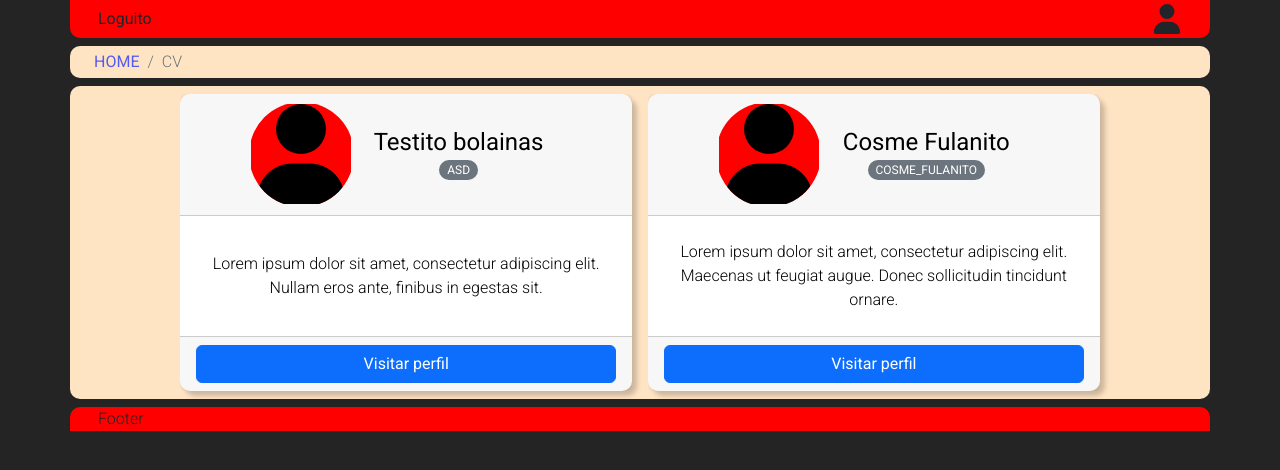
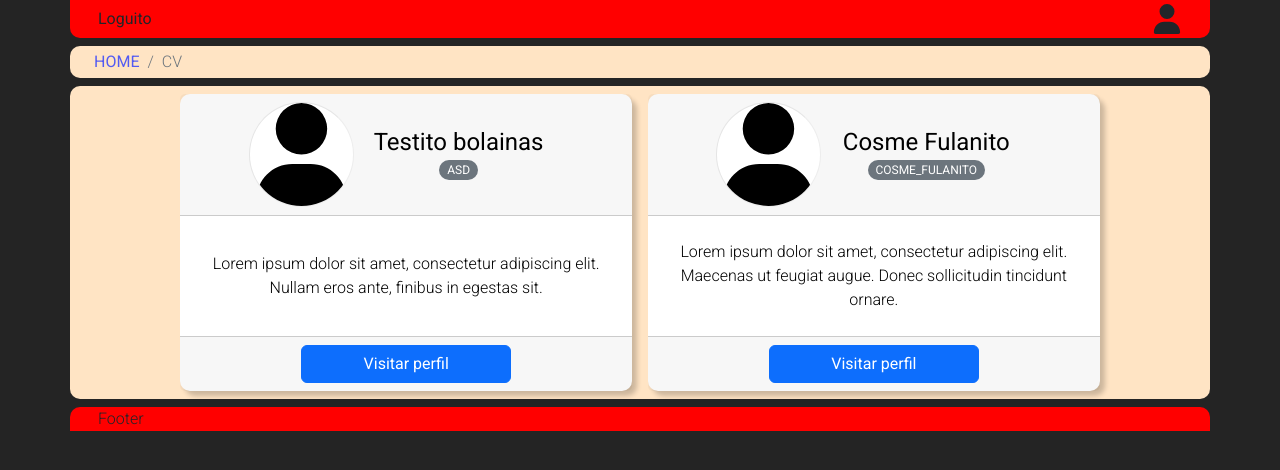
Before and after one commit to rei-rala/curriculums, a Next.js app: page /cv in a window 1280 px wide. Shown: the top 470 px of the page. Built offline with nearby package versions, Linux system fonts and the light colour scheme.

Commit message:
Fixed avatar photo (navbar, profilecard)

```diff
--- a/components/ProfileAvatar/ProfileAvatar.tsx
+++ b/components/ProfileAvatar/ProfileAvatar.tsx
@@ -7,23 +7,24 @@ import Image from "next/image";
 import styles from "./ProfileAvatar.module.css";
 
 const BaseAvatar = (props: any) => {
-  const { profile, width, height, altText, iconClass } = props;
+  const { profile, width, height, altText, iconClass, fill } = props;
 
   return (
     <div className={styles.avatarContainer}>
       {profile?.photo
         ? <Image
-          width={width || 30}
-          height={height || 30}
+          fill={fill || false}
+          width={!fill && (width || 30)}
+          height={!fill && (height || 30)}
           src={profile.photo}
           alt={altText ? altText : `Foto de ${profile.alias}`}
         />
         : <FontAwesomeIcon
-          className={`ratio ratio-1x1 ${styles.altIcon} ${iconClass || ""}`}
-          icon={faUser}
-          width={width || 30}
-          height={height || 30}
-        />
+            className={`ratio ratio-1x1 ${styles.altIcon} ${iconClass || ""}`}
+            icon={faUser}
+            width={width || 30}
+            height={height || 30}
+          />
       }
     </div>
   );
--- a/components/ProfileCard/ProfileCard.module.css
+++ b/components/ProfileCard/ProfileCard.module.css
@@ -26,18 +26,27 @@
 }
 
 .profileCardImg {
+  position: relative;
+
   display: flex;
   justify-content: center;
   align-items: center;
+  aspect-ratio: 1/1;
 
-  aspect-ratio: 1/1;
   padding: 0;
+  background-color: #fff;
+  border: 1px inset rgba(0, 0, 0, 0.1);
   border-radius: 50%;
+
   overflow: hidden;
 }
 
+.profileCardImg img {
+  width: 100%;
+  height: 100%;
+  object-fit: cover;
+}
+
 .profileCardImg svg {
-  /* TODO: Remove background-placeholder */
-  background-color: red;
   width: 100%;
 }
--- a/components/ProfileCard/ProfileCard.tsx
+++ b/components/ProfileCard/ProfileCard.tsx
@@ -22,7 +22,7 @@ const ProfileCard: React.FC<IProfileCardProps> = ({ avatarProfile, header, subHe
         {
           !!avatarProfile &&
           <div className={`col-3 col-lg-5 col-xl-3 ${styles.profileCardImg}`}>
-            <ProfileAvatar width={100} height={100} profile={avatarProfile} />
+            <ProfileAvatar profile={avatarProfile} width={200} height={200} />
           </div>
         }
 
@@ -41,7 +41,7 @@ const ProfileCard: React.FC<IProfileCardProps> = ({ avatarProfile, header, subHe
       <div className="card-footer row">
         <Link
           href={footerLink || "#"}
-          className="btn btn-primary col-6 col-lg-12 m-auto"
+          className="btn btn-primary col-sm-6 col-md-8 col-lg-6 m-auto"
         >
           {footerText || "Visitar"}
         </Link>
```
